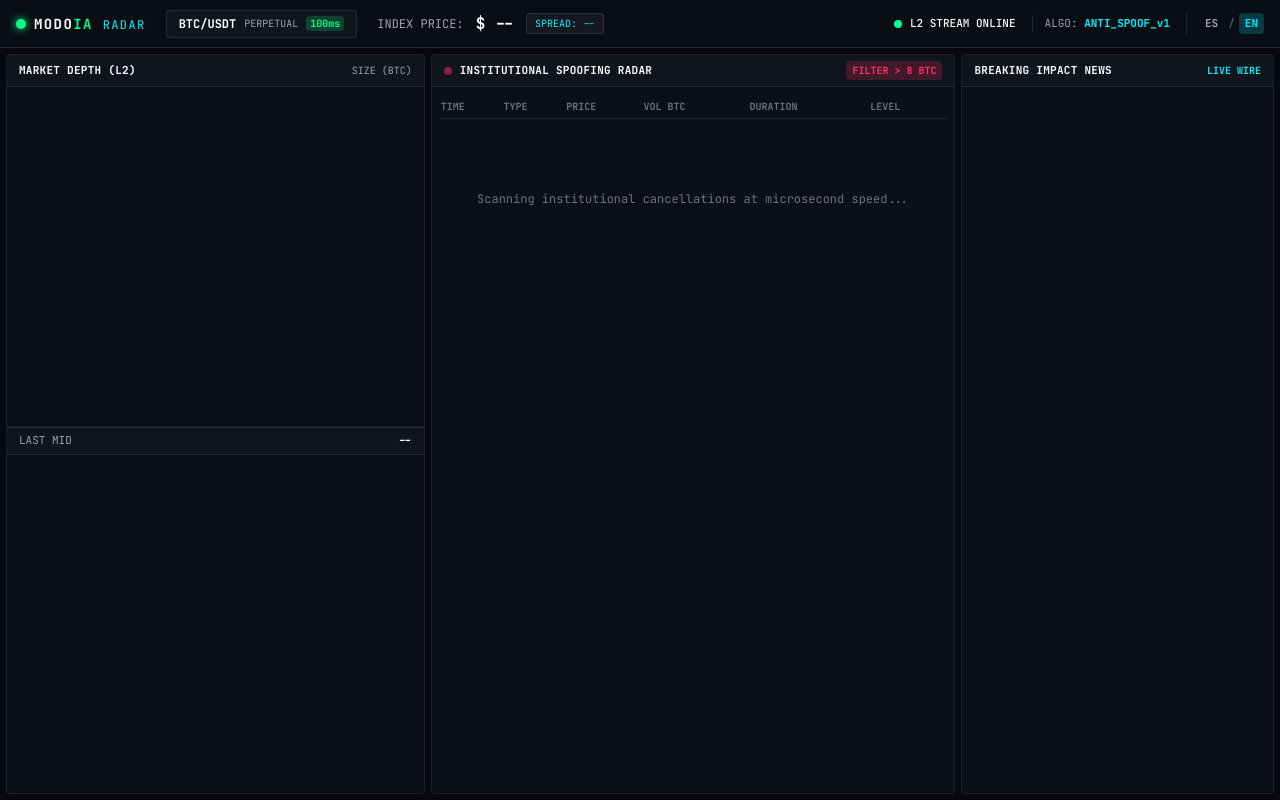
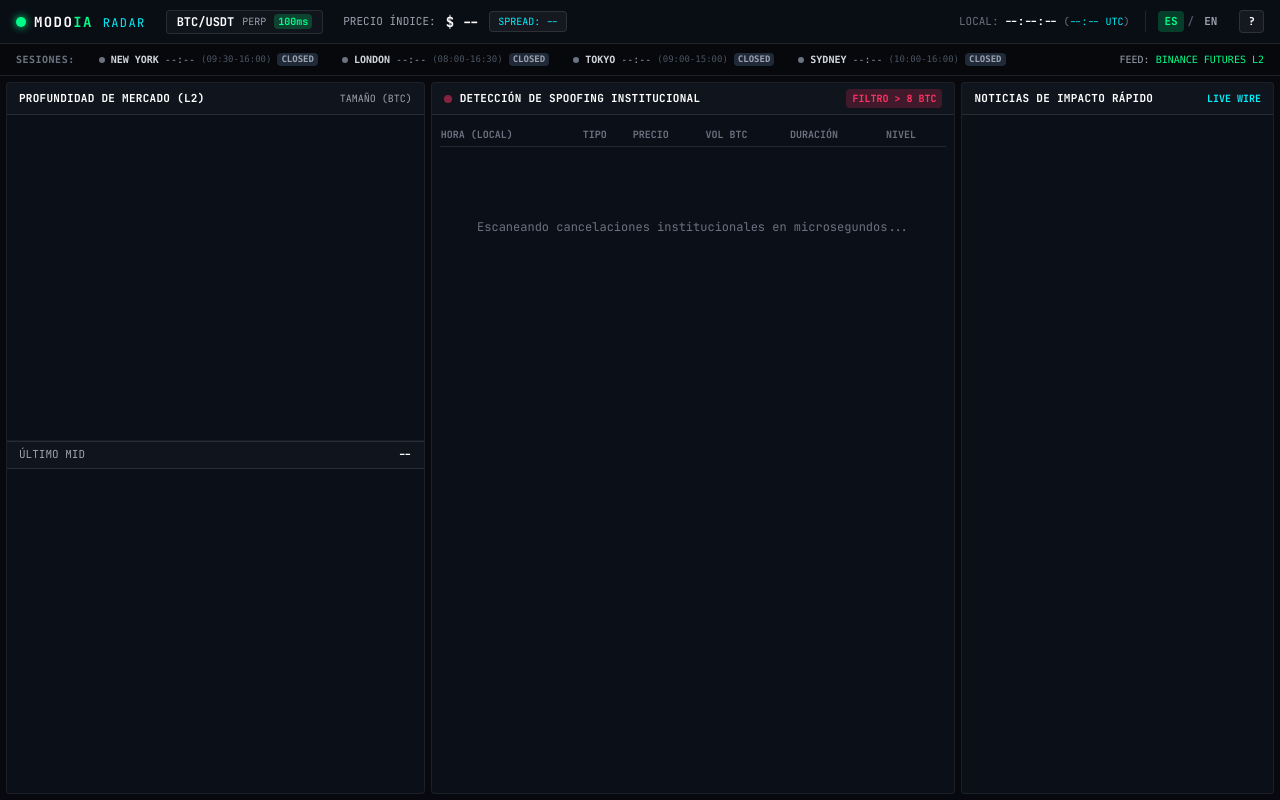
Before and after one commit to somosmodoia-bit/trading-radar, a website: page public/index.html in a window 1280 px wide. Drawn offline with nearby package versions, Linux system fonts and the light colour scheme.

Commit message:
Update index.html

```diff
--- a/public/index.html
+++ b/public/index.html
@@ -31,44 +31,91 @@
 </head>
 <body class="h-screen flex flex-col overflow-hidden text-[12px] select-none">
 
-  <!-- TOP BAR INSTITUCIONAL -->
-  <header class="h-12 border-b border-white/10 bg-[#090d14] flex items-center justify-between px-4">
+  <!-- TOP BAR 1: HEADER PRINCIPAL -->
+  <header class="h-11 border-b border-white/10 bg-[#090d14] flex items-center justify-between px-4">
     <div class="flex items-center gap-5">
       <div class="flex items-center gap-2">
         <span class="w-2.5 h-2.5 rounded-full bg-[#00ff88] shadow-[0_0_8px_#00ff88]"></span>
         <span class="font-bold text-white tracking-widest text-sm">MODO<span class="text-[#00ff88]">IA</span> <span class="text-xs text-[#00f2fe] font-normal">RADAR</span></span>
       </div>
 
-      <div class="flex items-center gap-2 px-3 py-1 bg-white/[0.03] border border-white/10 rounded">
+      <div class="flex items-center gap-2 px-2.5 py-0.5 bg-white/[0.03] border border-white/10 rounded">
         <span class="font-bold text-white">BTC/USDT</span>
-        <span class="text-[10px] text-gray-400">PERPETUAL</span>
+        <span class="text-[10px] text-gray-400">PERP</span>
         <span class="text-[10px] px-1 bg-[#00ff88]/20 text-[#00ff88] font-bold rounded">100ms</span>
       </div>
 
-      <div class="flex items-center gap-3">
-        <span class="text-gray-400" data-i18n="indexPrice">PRECIO ÍNDICE:</span>
-        <span id="midPrice" class="font-bold text-white text-base tabular-nums">$ --</span>
+      <div class="flex items-center gap-2.5">
+        <span class="text-gray-400 text-[11px]" data-i18n="indexPrice">PRECIO ÍNDICE:</span>
+        <span id="midPrice" class="font-bold text-white text-sm tabular-nums">$ --</span>
         <span id="spreadBadge" class="text-[10px] px-2 py-0.5 rounded bg-white/5 border border-white/10 text-[#00f2fe]">SPREAD: --</span>
       </div>
     </div>
 
+    <!-- HUSO HORARIO LOCAL DEL USUARIO & SELECTOR IDIOMA -->
     <div class="flex items-center gap-4 text-[11px]">
-      <div class="flex items-center gap-2">
-        <span class="w-2 h-2 rounded-full bg-[#00ff88] animate-ping"></span>
-        <span class="text-white font-medium" data-i18n="streamOnline">L2 STREAM ONLINE</span>
-      </div>
-      <div class="border-l border-white/10 pl-3 text-gray-400">
-        ALGO: <span class="text-[#00f2fe] font-bold">ANTI_SPOOF_v1</span>
+      <div class="flex items-center gap-1.5 text-gray-300">
+        <span class="text-gray-500">LOCAL:</span>
+        <span id="localClock" class="font-bold text-white tabular-nums">--:--:--</span>
+        <span class="text-gray-500 text-[10px]">(<span id="utcClock" class="text-[#00f2fe]">--:-- UTC</span>)</span>
       </div>
 
-      <!-- SELECTOR MANUAL DE IDIOMA -->
       <div class="border-l border-white/10 pl-3 flex items-center gap-1 font-bold">
         <button id="btnLangES" onclick="setLanguage('es')" class="px-1.5 py-0.5 rounded bg-[#00ff88]/20 text-[#00ff88]">ES</button>
         <span class="text-gray-600">/</span>
         <button id="btnLangEN" onclick="setLanguage('en')" class="px-1.5 py-0.5 rounded hover:bg-white/5 text-gray-400">EN</button>
       </div>
+
+      <button onclick="toggleHelpModal()" class="px-2 py-0.5 rounded bg-white/5 hover:bg-white/10 border border-white/10 text-white font-bold" title="Guía rápida">?</button>
     </div>
   </header>
+
+  <!-- TOP BAR 2: MONITOR DE BOLSAS DEL MUNDO CON HORARIOS DE OPERACIÓN -->
+  <div class="h-8 border-b border-white/10 bg-[#06080c] flex items-center justify-between px-4 text-[10px] font-mono">
+    <div class="flex items-center gap-6">
+      <span class="text-gray-500 font-bold uppercase tracking-wider" data-i18n="marketSessions">SESIONES:</span>
+
+      <!-- NUEVA YORK -->
+      <div class="flex items-center gap-1.5">
+        <span id="dot-ny" class="w-1.5 h-1.5 rounded-full bg-gray-500"></span>
+        <span class="text-gray-300 font-bold">NEW YORK</span>
+        <span id="time-ny" class="text-gray-400 tabular-nums">--:--</span>
+        <span class="text-gray-600 text-[9px]">(09:30-16:00)</span>
+        <span id="badge-ny" class="px-1 py-0.2 rounded text-[9px] bg-gray-800 text-gray-400 font-bold">CLOSED</span>
+      </div>
+
+      <!-- LONDRES -->
+      <div class="flex items-center gap-1.5">
+        <span id="dot-lon" class="w-1.5 h-1.5 rounded-full bg-gray-500"></span>
+        <span class="text-gray-300 font-bold">LONDON</span>
+        <span id="time-lon" class="text-gray-400 tabular-nums">--:--</span>
+        <span class="text-gray-600 text-[9px]">(08:00-16:30)</span>
+        <span id="badge-lon" class="px-1 py-0.2 rounded text-[9px] bg-gray-800 text-gray-400 font-bold">CLOSED</span>
+      </div>
+
+      <!-- TOKIO -->
+      <div class="flex items-center gap-1.5">
+        <span id="dot-tok" class="w-1.5 h-1.5 rounded-full bg-gray-500"></span>
+        <span class="text-gray-300 font-bold">TOKYO</span>
+        <span id="time-tok" class="text-gray-400 tabular-nums">--:--</span>
+        <span class="text-gray-600 text-[9px]">(09:00-15:00)</span>
+        <span id="badge-tok" class="px-1 py-0.2 rounded text-[9px] bg-gray-800 text-gray-400 font-bold">CLOSED</span>
+      </div>
+
+      <!-- SÍDNEY -->
+      <div class="flex items-center gap-1.5">
+        <span id="dot-syd" class="w-1.5 h-1.5 rounded-full bg-gray-500"></span>
+        <span class="text-gray-300 font-bold">SYDNEY</span>
+        <span id="time-syd" class="text-gray-400 tabular-nums">--:--</span>
+        <span class="text-gray-600 text-[9px]">(10:00-16:00)</span>
+        <span id="badge-syd" class="px-1 py-0.2 rounded text-[9px] bg-gray-800 text-gray-400 font-bold">CLOSED</span>
+      </div>
+    </div>
+
+    <div class="text-gray-400">
+      FEED: <span class="text-[#00ff88]">BINANCE FUTURES L2</span>
+    </div>
+  </div>
 
   <!-- BODY GRID (3 PANELES) -->
   <main class="flex-1 grid grid-cols-12 gap-1.5 p-1.5 overflow-hidden">
@@ -111,7 +158,7 @@
         <table class="w-full text-left">
           <thead>
             <tr class="text-[10px] text-gray-500 border-b border-white/10 pb-1">
-              <th class="py-1" data-i18n="thTime">HORA</th>
+              <th class="py-1" data-i18n="thTime">HORA (LOCAL)</th>
               <th data-i18n="thType">TIPO</th>
               <th data-i18n="thPrice">PRECIO</th>
               <th data-i18n="thVol">VOL BTC</th>
@@ -119,9 +166,7 @@
               <th data-i18n="thLevel">NIVEL</th>
             </tr>
           </thead>
-          <tbody id="alertsBody" class="divide-y divide-white/[0.04] tabular-nums">
-            <!-- Inyectado por JS -->
-          </tbody>
+          <tbody id="alertsBody" class="divide-y divide-white/[0.04] tabular-nums"></tbody>
         </table>
         <div id="noAlerts" class="h-40 flex items-center justify-center text-gray-500 text-xs" data-i18n="scanningText">
           Escaneando cancelaciones institucionales en microsegundos...
@@ -136,189 +181,51 @@
         <span class="text-[10px] text-[#00f2fe] font-bold">LIVE WIRE</span>
       </div>
 
-      <div id="newsContainer" class="flex-1 overflow-y-auto p-2.5 flex flex-col gap-2">
-        <!-- Inyectado por JS -->
-      </div>
+      <div id="newsContainer" class="flex-1 overflow-y-auto p-2.5 flex flex-col gap-2"></div>
     </section>
 
   </main>
 
+  <!-- MODAL DE AYUDA RÁPIDA -->
+  <div id="helpModal" class="hidden fixed inset-0 bg-black/80 backdrop-blur-sm z-50 flex items-center justify-center p-4">
+    <div class="panel-box max-w-lg w-full p-5 rounded-lg border border-white/20 shadow-2xl space-y-4">
+      <div class="flex items-center justify-between border-b border-white/10 pb-2">
+        <h3 class="text-white font-bold text-sm tracking-wide">GUÍA RÁPIDA // CÓMO INTERPRETAR LA TERMINAL</h3>
+        <button onclick="toggleHelpModal()" class="text-gray-400 hover:text-white font-bold">✕</button>
+      </div>
+
+      <div class="space-y-3 text-[11px] text-gray-300">
+        <div>
+          <span class="text-[#00ff88] font-bold">1. Profundidad de Mercado (Columna Izquierda):</span>
+          <p class="text-gray-400 mt-0.5">Órdenes vivas esperando en Binance Futures: verde para compras y rojo para ventas. Las barras representan volumen acumulado en cada nivel.</p>
+        </div>
+        <div>
+          <span class="text-[#ff3366] font-bold">2. Radar de Spoofing (Columna Centro):</span>
+          <p class="text-gray-400 mt-0.5">Detecta ballenas o algoritmos que colocan órdenes de más de 8 BTC y las cancelan antes de 4.5 segundos para engañar al mercado.</p>
+        </div>
+        <div>
+          <span class="text-[#00f2fe] font-bold">3. Sesiones Bursátiles (Barra Superior):</span>
+          <p class="text-gray-400 mt-0.5">Muestra los horarios de Nueva York, Londres, Tokio y Sídney. Si figura en verde (OPEN) el mercado tradicional está abierto y suele inyectar la mayor liquidez y volatilidad.</p>
+        </div>
+      </div>
+
+      <button onclick="toggleHelpModal()" class="w-full py-1.5 rounded bg-[#00ff88]/20 text-[#00ff88] border border-[#00ff88]/40 font-bold hover:bg-[#00ff88]/30">CERRAR</button>
+    </div>
+  </div>
+
   <script>
     // ─────────────────────────────────────────────────────────────
-    // DICCIONARIOS DE INTERNACIONALIZACIÓN (i18n)
+    // 1. GESTIÓN DE HORARIOS MUNDIALES Y SESIONES DE BOLSA
     // ─────────────────────────────────────────────────────────────
-    const I18N = {
-      es: {
-        indexPrice: 'PRECIO ÍNDICE:',
-        streamOnline: 'L2 STREAM ONLINE',
-        depthTitle: 'PROFUNDIDAD DE MERCADO (L2)',
-        sizeBtc: 'TAMAÑO (BTC)',
-        lastMid: 'ÚLTIMO MID',
-        spoofTitle: 'DETECCIÓN DE SPOOFING INSTITUCIONAL',
-        filterBtc: 'FILTRO > 8 BTC',
-        thTime: 'HORA',
-        thType: 'TIPO',
-        thPrice: 'PRECIO',
-        thVol: 'VOL BTC',
-        thDuration: 'DURACIÓN',
-        thLevel: 'NIVEL',
-        scanningText: 'Escaneando cancelaciones institucionales en microsegundos...',
-        newsTitle: 'NOTICIAS DE IMPACTO RÁPIDO',
-        spreadLabel: 'SPREAD:',
-        criticalLevel: 'CRÍTICO',
-        highLevel: 'ALTO',
-        spoofBid: 'SPOOFING COMPRA (Fake Wall)',
-        spoofAsk: 'SPOOFING VENTA (Fake Wall)'
-      },
-      en: {
-        indexPrice: 'INDEX PRICE:',
-        streamOnline: 'L2 STREAM ONLINE',
-        depthTitle: 'MARKET DEPTH (L2)',
-        sizeBtc: 'SIZE (BTC)',
-        lastMid: 'LAST MID',
-        spoofTitle: 'INSTITUTIONAL SPOOFING RADAR',
-        filterBtc: 'FILTER > 8 BTC',
-        thTime: 'TIME',
-        thType: 'TYPE',
-        thPrice: 'PRICE',
-        thVol: 'VOL BTC',
-        thDuration: 'DURATION',
-        thLevel: 'LEVEL',
-        scanningText: 'Scanning institutional cancellations at microsecond speed...',
-        newsTitle: 'BREAKING IMPACT NEWS',
-        spreadLabel: 'SPREAD:',
-        criticalLevel: 'CRITICAL',
-        highLevel: 'HIGH',
-        spoofBid: 'BID SPOOFING (Fake Wall)',
-        spoofAsk: 'ASK SPOOFING (Fake Wall)'
-      }
-    };
+    function actualizarHorariosMundiales() {
+      const now = new Date();
 
-    // Detección automática por idioma de navegador/dispositivo
-    let userLocale = (navigator.languages && navigator.languages[0]) || navigator.language || 'en';
-    let currentLang = userLocale.toLowerCase().startsWith('es') ? 'es' : 'en';
+      // Reloj local y UTC
+      const localStr = now.toLocaleTimeString([], { hour: '2-digit', minute: '2-digit', second: '2-digit', hour12: false });
+      const utcHours = String(now.getUTCHours()).padStart(2, '0');
+      const utcMins = String(now.getUTCMinutes()).padStart(2, '0');
+      document.getElementById('localClock').textContent = localStr;
+      document.getElementById('utcClock').textContent = `${utcHours}:${utcMins} UTC`;
 
-    function setLanguage(lang) {
-      currentLang = lang;
-      const dict = I18N[lang];
-
-      // Reemplazo de textos de interfaz
-      document.querySelectorAll('[data-i18n]').forEach((el) => {
-        const key = el.getAttribute('data-i18n');
-        if (dict[key]) el.textContent = dict[key];
-      });
-
-      // Actualización de botones de lenguaje
-      const btnES = document.getElementById('btnLangES');
-      const btnEN = document.getElementById('btnLangEN');
-      if (lang === 'es') {
-        btnES.className = 'px-1.5 py-0.5 rounded bg-[#00ff88]/20 text-[#00ff88]';
-        btnEN.className = 'px-1.5 py-0.5 rounded hover:bg-white/5 text-gray-400';
-      } else {
-        btnEN.className = 'px-1.5 py-0.5 rounded bg-[#00f2fe]/20 text-[#00f2fe]';
-        btnES.className = 'px-1.5 py-0.5 rounded hover:bg-white/5 text-gray-400';
-      }
-    }
-
-    // Inicializar traducción
-    setLanguage(currentLang);
-
-    // ─────────────────────────────────────────────────────────────
-    // COMUNICACIÓN WEBSOCKET & RENDERIZADO
-    // ─────────────────────────────────────────────────────────────
-    const protocol = window.location.protocol === 'https:' ? 'wss:' : 'ws:';
-    const ws = new WebSocket(`${protocol}//${window.location.host}`);
-
-    const midPriceEl = document.getElementById('midPrice');
-    const midCenterEl = document.getElementById('midCenter');
-    const spreadBadge = document.getElementById('spreadBadge');
-    const asksContainer = document.getElementById('asksContainer');
-    const bidsContainer = document.getElementById('bidsContainer');
-    const alertsBody = document.getElementById('alertsBody');
-    const noAlerts = document.getElementById('noAlerts');
-    const newsContainer = document.getElementById('newsContainer');
-
-    ws.onmessage = (event) => {
-      const data = JSON.parse(event.data);
-
-      if (data.type === 'ORDER_BOOK_UPDATE') {
-        midPriceEl.textContent = `$ ${data.midPrice}`;
-        midCenterEl.textContent = `$ ${data.midPrice}`;
-        spreadBadge.textContent = `${I18N[currentLang].spreadLabel} $ ${data.spread}`;
-
-        // Render Asks
-        let asksHTML = '';
-        const maxAskQty = Math.max(...data.asks.map(a => a[1]), 1);
-        data.asks.forEach(([price, qty]) => {
-          const pct = Math.min((qty / maxAskQty) * 100, 100).toFixed(0);
-          asksHTML += `
-            <div class="relative flex items-center justify-between px-2 py-0.5 rounded text-[11px] overflow-hidden">
-              <div class="absolute right-0 top-0 bottom-0 ask-gradient" style="width: ${pct}%"></div>
-              <span class="text-[#ff3366] font-semibold z-10 tabular-nums">${price.toFixed(2)}</span>
-              <span class="text-white z-10 tabular-nums font-mono">${qty.toFixed(3)}</span>
-            </div>
-          `;
-        });
-        asksContainer.innerHTML = asksHTML;
-
-        // Render Bids
-        let bidsHTML = '';
-        const maxBidQty = Math.max(...data.bids.map(b => b[1]), 1);
-        data.bids.forEach(([price, qty]) => {
-          const pct = Math.min((qty / maxBidQty) * 100, 100).toFixed(0);
-          bidsHTML += `
-            <div class="relative flex items-center justify-between px-2 py-0.5 rounded text-[11px] overflow-hidden">
-              <div class="absolute right-0 top-0 bottom-0 bid-gradient" style="width: ${pct}%"></div>
-              <span class="text-[#00ff88] font-semibold z-10 tabular-nums">${price.toFixed(2)}</span>
-              <span class="text-white z-10 tabular-nums font-mono">${qty.toFixed(3)}</span>
-            </div>
-          `;
-        });
-        bidsContainer.innerHTML = bidsHTML;
-      }
-
-      if (data.type === 'ALERT_SPOOF') {
-        noAlerts.style.display = 'none';
-        const a = data.alerta;
-        const color = a.side === 'bid' ? 'text-[#00ff88]' : 'text-[#ff3366]';
-
-        // Tipo traducido
-        const translatedType = a.side === 'bid'
-          ? I18N[currentLang].spoofBid
-          : I18N[currentLang].spoofAsk;
-
-        const translatedLevel = a.severidad === 'CRÍTICO'
-          ? I18N[currentLang].criticalLevel
-          : I18N[currentLang].highLevel;
-
-        const row = document.createElement('tr');
-        row.className = 'hover:bg-white/[0.02] text-[11px]';
-        row.innerHTML = `
-          <td class="py-1.5 text-gray-400">${a.timestamp}</td>
-          <td class="font-bold ${color}">${translatedType}</td>
-          <td class="text-white">${a.price}</td>
-          <td class="font-bold text-white">${a.volumenBTC} <span class="text-[9px] text-gray-500 font-normal">(${a.volumenUSD})</span></td>
-          <td class="text-gray-300">${a.duracionSeg}s</td>
-          <td><span class="px-1.5 py-0.2 rounded text-[9px] font-bold ${a.severidad === 'CRÍTICO' ? 'bg-[#ff3366]/20 text-[#ff3366]' : 'bg-yellow-500/20 text-yellow-400'}">${translatedLevel}</span></td>
-        `;
-        alertsBody.prepend(row);
-      }
-
-      if (data.type === 'NEWS_TAPE') {
-        const item = data.item;
-        const card = document.createElement('div');
-        card.className = 'p-2 rounded bg-white/[0.02] border border-white/5 flex flex-col gap-1';
-        card.innerHTML = `
-          <div class="flex items-center justify-between text-[10px]">
-            <span class="px-1.5 py-0.2 rounded bg-[#00f2fe]/10 text-[#00f2fe] font-bold">${item.source}</span>
-            <span class="text-gray-500">${item.time}</span>
-          </div>
-          <p class="text-white text-[11px] leading-snug font-medium">${item.title}</p>
-        `;
-        newsContainer.prepend(card);
-        if (newsContainer.children.length > 20) newsContainer.lastChild.remove();
-      }
-    };
-  </script>
-</body>
-</html>
+      // Auxiliares por zona horaria
+      const opcionesHora = (tz) => ({ timeZone: tz, hour
```
